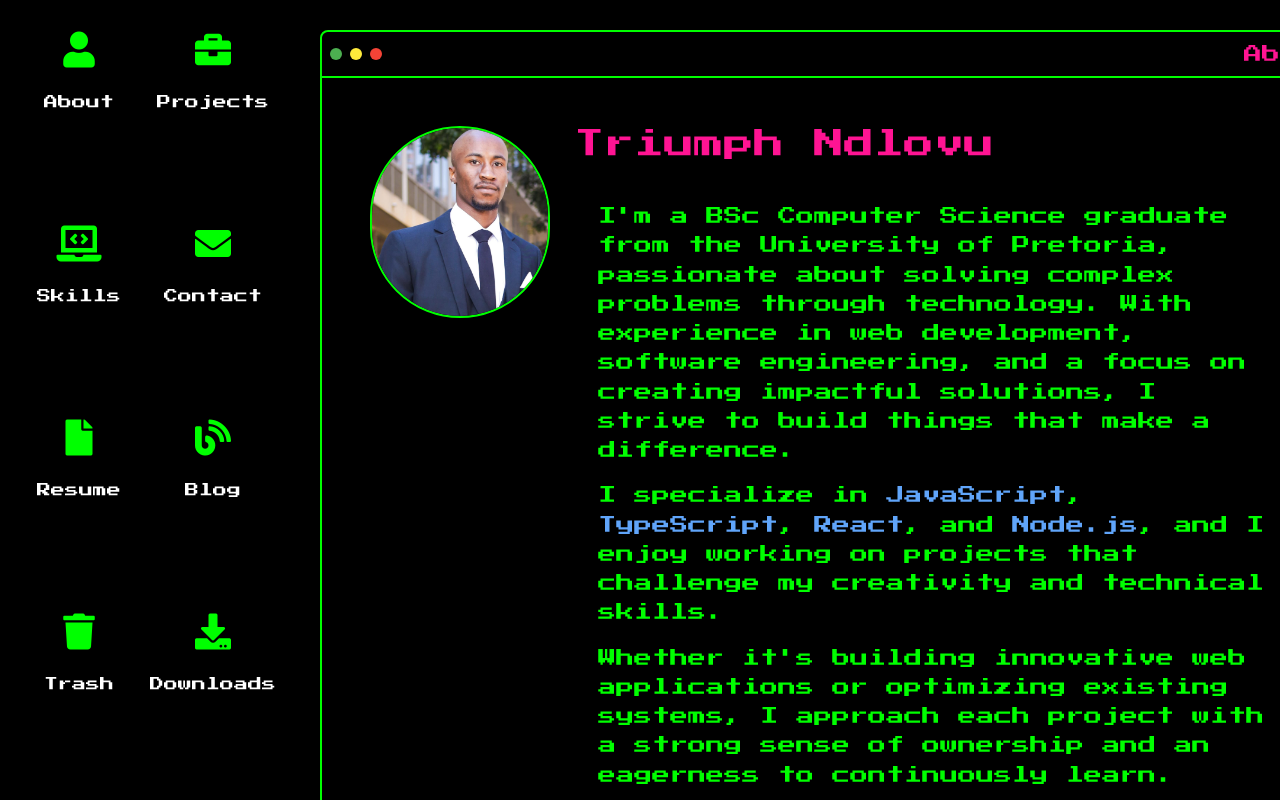
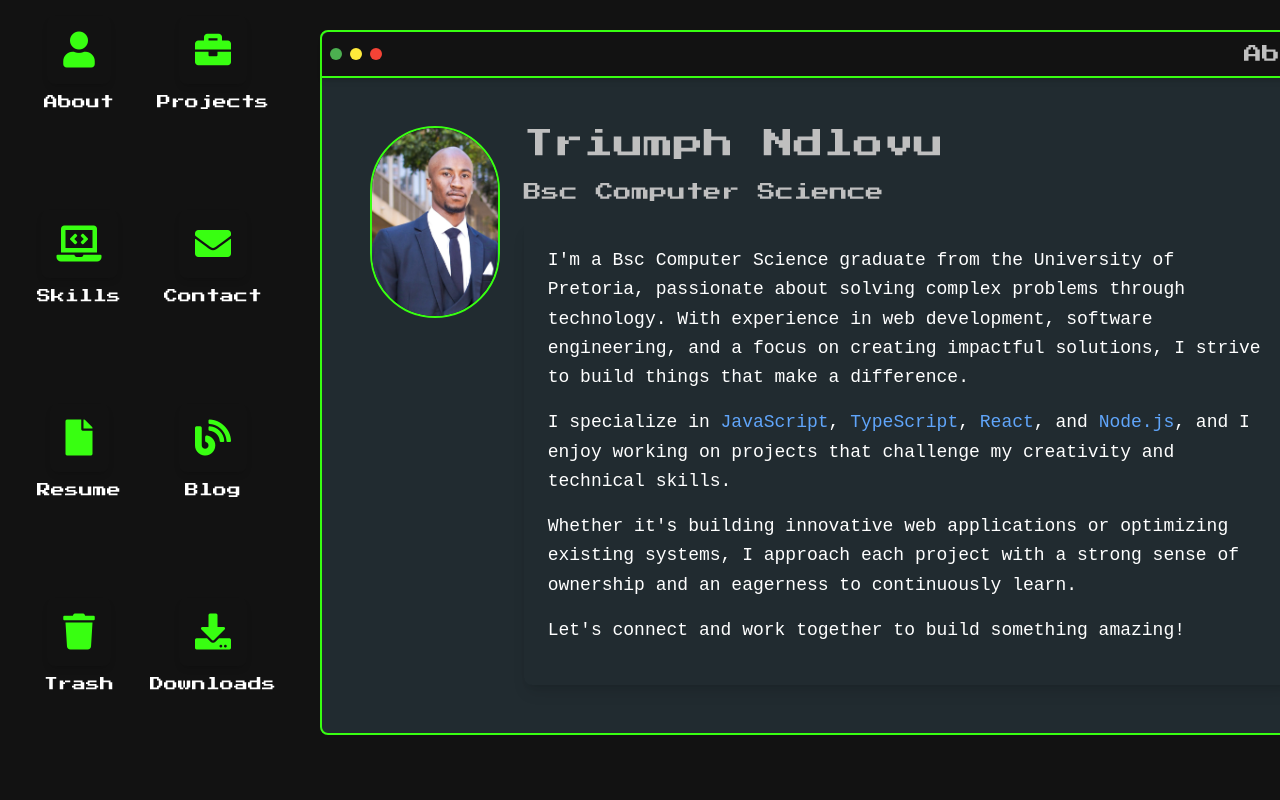
Before and after one commit to TriumphNdlovu/triumph-portfolio, a Next.js app: page / in a window 1280 px wide. Both pictures are taken after a click on the element "About". Shown: the top 800 px of the page. Built offline with nearby package versions, Linux system fonts and the light colour scheme.

Commit message:
Refactor color palette and update project data

```diff
--- a/src/Components/About/page.tsx
+++ b/src/Components/About/page.tsx
@@ -18,10 +18,11 @@ export default function About() {
                   {/* Text and Name Section */}
                   <div className="flex flex-col items-center md:items-start text-center md:text-left">
                     <h1 className="text-3xl font-pixel text-retroPink mb-4">Triumph Ndlovu</h1>
+                    <h2 className="text-lg font-pixel text-retroPink mb-4">Bsc Computer Science</h2>
 
-                    <div className="bg-black text-neonGreen font-pixel text-sm p-6 rounded-lg shadow-lg max-w-3xl mx-auto">
+                    <div className=" text-white font-vt323 text-xs p-6 rounded-lg shadow-lg max-w-6xl mx-auto w-full">
                       <p className="text-lg mb-4 leading-relaxed">
-                        I'm a BSc Computer Science graduate from the University of Pretoria, passionate about solving complex problems through technology. With experience in web development, software engineering, and a focus on creating impactful solutions, I strive to build things that make a difference.
+                        I'm a Bsc Computer Science graduate from the University of Pretoria, passionate about solving complex problems through technology. With experience in web development, software engineering, and a focus on creating impactful solutions, I strive to build things that make a difference.
                       </p>
                       <p className="text-lg mb-4 leading-relaxed">
                         I specialize in <span className="text-blue-400">JavaScript</span>, <span className="text-blue-400">TypeScript</span>, <span className="text-blue-400">React</span>, and <span className="text-blue-400">Node.js</span>, and I enjoy working on projects that challenge my creativity and technical skills.
--- a/src/Components/Projects/page.tsx
+++ b/src/Components/Projects/page.tsx
@@ -3,18 +3,18 @@ import Image from 'next/image';
 export default function Projects() {
   const projects = [
     {
+      title: 'TQG Tickets',
+      description: 'This project is a comprehensive solution for creating, distributing, and managing event tickets with a focus on secure transactions and preventing ticket duplication.',
+      techStack: ['ReactJs', 'Supabase', 'Tailwind CSS', 'Typescript', 'Vercel Hosting', 'Firebase Edge Functions','NodeMailer'],
+      imageUrl: '/TQGShop.png',
+      github: 'https://github.com/TriumphNdlovu/taquila-gang-events',
+    },
+    {
       title: 'Sweat Session',
       description: 'The purpose of SweatSession is to develop a social, location-based mobile app that will enable users to schedule workout sessions with their friends, track their progress, view their friends personal bests, and earn rewards for achieving their fitness goals',
-      techStack: ['Angualar', 'Ionic', 'Firebase', 'Tailwind CSS'],
+      techStack: ['Angualar', 'Ionic', 'Firebase', 'Tailwind CSS', 'Typescript'],
       imageUrl: '/sweatsession.webp',
       github: 'https://github.com/COS301-SE-2023/SweatSession',
-    },
-    {
-      title: 'Project 2',
-      description: 'This project highlights my skills in full-stack development. The app allows users to create, edit, and delete posts with a real-time messaging feature.',
-      techStack: ['Vue.js', 'Firebase', 'Tailwind CSS'],
-      imageUrl: '/project2-image.jpg',
-      github: 'the link to the project braddda',
     },
     {
       title: 'Project 3',
@@ -23,13 +23,13 @@ export default function Projects() {
       imageUrl: '/project3-image.jpg',
       github: 'the link to the project braddda',
     },
-    {
-      title: 'Project 4',
-      description: 'A mobile app that allows users to track their daily tasks and productivity. The design focuses on simplicity and ease of use.',
-      techStack: ['React Native', 'MongoDB', 'Redux'],
-      imageUrl: '/project3-image.jpg',
-      github: 'the link to the project braddda',
-    },
+    // {
+    //   title: 'Project 4',
+    //   description: 'A mobile app that allows users to track their daily tasks and productivity. The design focuses on simplicity and ease of use.',
+    //   techStack: ['React Native', 'MongoDB', 'Redux'],
+    //   imageUrl: '/project3-image.jpg',
+    //   github: 'the link to the project braddda',
+    // },
   ];
 
   return (
@@ -37,7 +37,7 @@ export default function Projects() {
       {projects.map((project, index) => (
         <div
           key={index}
-          className="bg-black border border-neonGreen p-6 rounded-lg shadow-lg hover:shadow-xl transition-all duration-300 transform hover:scale-105"
+          className=" border border-neonGreen p-6 rounded-lg shadow-lg hover:shadow-xl transition-all duration-300 transform hover:scale-105"
         >
           <div className="relative w-full h-48 mb-4 rounded-lg overflow-hidden">
             <Image
@@ -54,16 +54,16 @@ export default function Projects() {
             {project.techStack.map((tech, idx) => (
               <span
                 key={idx}
-                className="text-sm bg-gray-700 text-white py-1 px-3 rounded-full"
+                className="text-sm bg-neonGreen text-black py-1 px-3 rounded-full"
               >
                 {tech}
               </span>
             ))}
           </div>
-          <button className="bg-neonGreen text-black px-4 py-2 mt-4 rounded-lg hover:bg-gray-800 transition-colors duration-300"
+          <button className="bg-retroPink text-black px-4 py-2 mt-4 rounded-lg hover:bg-gray-800 transition-colors duration-300 w-full"
             onClick={() => window.open(project.github, '_blank')}
           >
-            Github
+            View on Github
           </button>
         </div>
       ))}
--- a/src/app/page.tsx
+++ b/src/app/page.tsx
@@ -99,7 +99,7 @@ export default function Home() {
 
   return (
 
-<div className="bg-black text-white h-screen flex justify-center items-center overflow-y-clip">
+<div className="bg-[#121212] text-white h-screen flex justify-center items-center overflow-y-clip">
   {/* Desktop Icons */}
   <div className="fixed top-0 left-0 h-full font-pixel grid grid-cols-1 md:grid-cols-2 lg:grid-cols-2 gap-2 p-4 z-50 overflow-y-auto">
     <div
@@ -187,7 +187,7 @@ export default function Home() {
         {openWindows.map((window, index) => (
           <div
             key={index}
-            className="bg-black rounded-lg border-2 border-neonGreen absolute w-96 min-h-[70vh] transition-all duration-200"
+            className="bg-forG rounded-lg border-2 border-neonGreen absolute w-96 min-h-[70vh] transition-all duration-200"
             style={{
               top: `${positions[window]?.top}px`,
               left: `${positions[window]?.left}px`,
@@ -199,7 +199,7 @@ export default function Home() {
 
 
             <div
-              className="bg-black text-white p-2 rounded-t-lg flex justify-between items-center shadow-md border-b-2 border-neonGreen"
+              className="bg-[#121212] text-white p-2 rounded-t-lg flex justify-between items-center shadow-md border-b-2 border-neonGreen"
               onMouseDown={(e) => handleDrag(e, window)}
             >
               <div className="flex gap-2">
@@ -222,44 +222,44 @@ export default function Home() {
 
 
             {window === 'about' && (
-              <section id = 'about' className="p-6 bg-black text-white">
+              <section id = 'about' className="p-6 text-white">
                 <About />
               </section>
             )}
 
             {window === 'projects' && (
-              <section id="projects" className="p-6 bg-black text-white max-h-[90vh] overflow-y-auto">
+              <section id="projects" className="p-6 text-white max-h-[90vh] overflow-y-auto">
                 <Projects />
               </section>
             )}
 
 
             {window === 'skills' && (
-                  <section id="skills" className="p-6 bg-black text-white">
+                  <section id="skills" className="p-6 text-white">
                     <Skills />
                   </section>
             )}
 
 
             {window === 'contact' && (
-                <section id="contact" className="p-6 bg-gray-900 text-white">
+                <section id="contact" className="p-6 text-white">
                     <Contact />
                   </section>
             )}
 
             {window === 'resume' && (
-                <section id="resume" className="p-6 bg-black text-white">
+                <section id="resume" className="p-6 text-white">
                   <Resume />
                 </section>
             )}
             {window === 'blog' && (
-              <section id="blog" className="p-6 bg-black text-white">
+              <section id="blog" className="p-6 text-white">
                       <Blog />
               </section>
             )}
 
             {window === 'Trash' && (
-              <section id="Trash" className="p-6 bg-gradient-to-r from-gray-800 to-gray-900 text-white rounded-lg shadow-lg">
+              <section id="Trash" className="p-6 text-white rounded-lg shadow-lg">
                 <Trash />
               </section>
             )}
--- a/tailwind.config.ts
+++ b/tailwind.config.ts
@@ -9,12 +9,15 @@ export default {
   theme: {
     extend: {
       colors: {
-        neonGreen: '#00FF00',
-        retroPink: '#FF1493',
+        // neonGreen: '#00FF00',387654
+        neonGreen: '#38ff11',
+        // retroPink: '#FF1493',F6733A
+        retroPink: '#BFBFBF',
         darkCharcoal: '#444444', // Lighter charcoal
         mediumGray: '#555555', // Medium gray for some sections
         borderGray: '#333333',
         neonBlue: '#00FFFF', // Retro blue
+        forG: '#212B30',
       },
       animation: {
         glitch: 'glitch 1s infinite',
```
Also changed, not shown: 1 other file (tests, documents, lock files or other folders).
